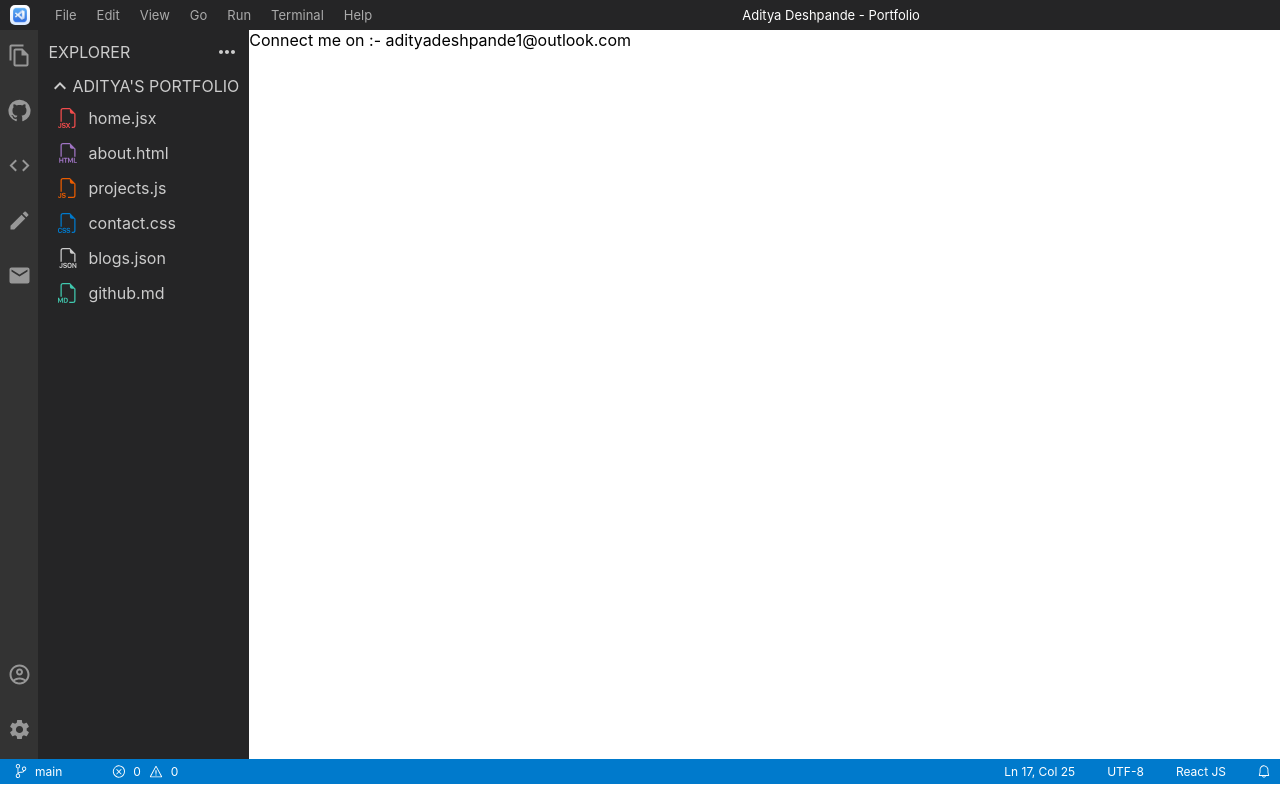
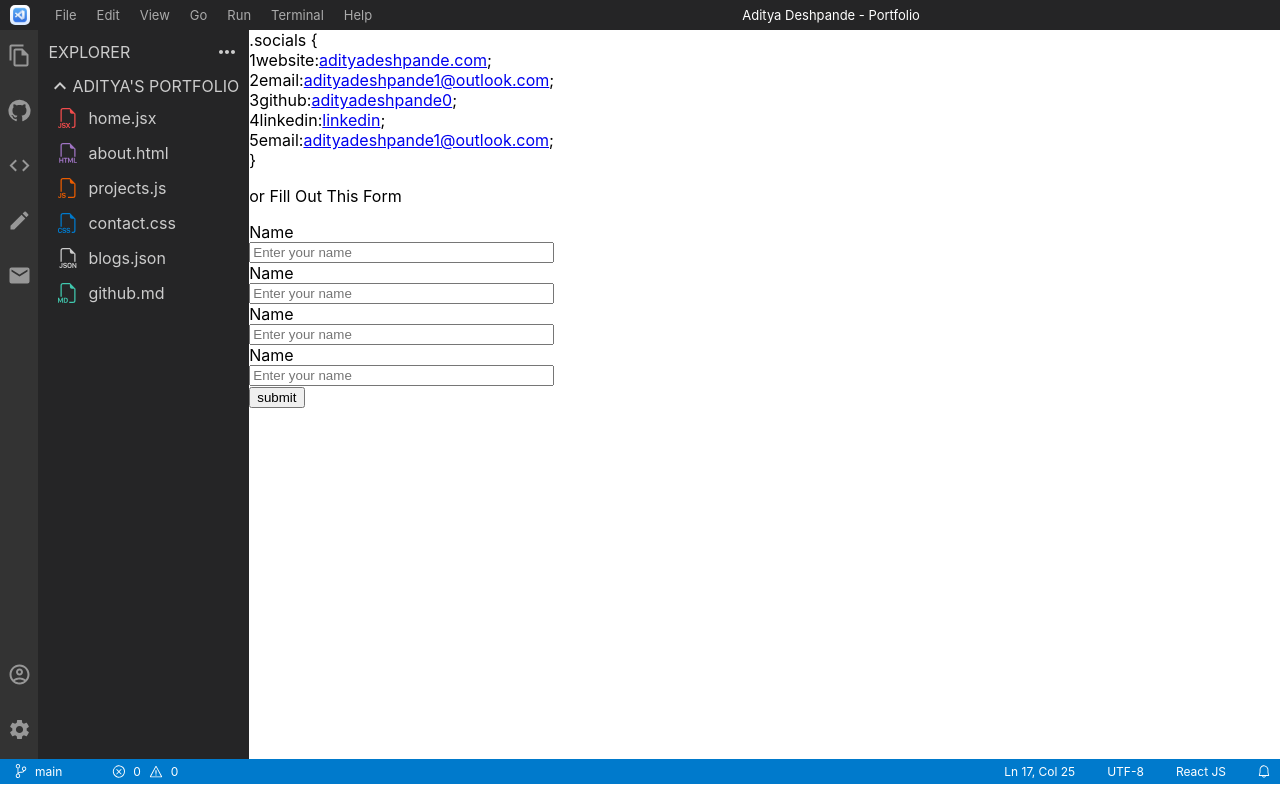
Before and after one commit to adityadeshpande0/MyPortfolio, a React (Create React App) app: page /contact in a window 1280 px wide. Built offline with nearby package versions, Linux system fonts and the light colour scheme.

Commit message:
developing : contact page

```diff
--- a/src/Components/ContactInfo/Contact.jsx
+++ b/src/Components/ContactInfo/Contact.jsx
@@ -1,11 +1,94 @@
-import React from 'react'
+import React from "react";
+import "..//ContactInfo/contactInfoStyles.css";
+const InputField = ({ label, type, placeholder, value, onChange }) => {
+  return (
+    <div style={{display:"flex", flexDirection:"column"}}>
+      <label>{label}</label>
+      <input
+        type={type}
+        placeholder={placeholder}
+        value={value}
+        onChange={onChange}
+      />
+    </div>
+  );
+};
+function Contact() {
+  const data = [
+    {
+      social: "website",
+      name: "adityadeshpande.com",
+      link: "https://adityadeshpande.netlify.app/",
+    },
+    {
+      social: "email",
+      name: "adityadeshpande1@outlook.com",
+      link: "mailto:adityadeshpande1@outlook.com",
+    },
+    {
+      social: "github",
+      name: "adityadeshpande0",
+      link: "https://github.com/adityadeshpande0",
+    },
+    {
+      social: "linkedin",
+      name: "linkedin",
+      link: "https://linkedin.com/in/adityadeshpande1",
+    },
+    {
+      social: "email",
+      name: "adityadeshpande1@outlook.com",
+      link: "mailto:adityadeshpande1@outlook.com",
+    },
+  ];
 
-function Contact() {
   return (
-    <div>
-      Connect me on :- adityadeshpande1@outlook.com
+    <div className="main-block-contact">
+      <div className="info-block-contact">
+        <p className="text-c">
+          <span>.socials</span> &#123;
+        </p>
+        {data.map((item, index) => (
+          <div key={index} className="kv-pair-contact">
+            <p className="text-c">{item.social}: </p>
+            <a href={item.link} rel="noopener">
+              {item.name}
+            </a>
+            ;
+          </div>
+        ))}
+        <p className="text-c">&#125;</p>
+      </div>
+      <div>
+        <p>or Fill Out This Form</p>
+        <InputField
+          label="Name"
+          type="text"
+          placeholder="Enter your name"
+          value=""
+        />
+          <InputField
+          label="Name"
+          type="text"
+          placeholder="Enter your name"
+          value=""
+        />
+          <InputField
+          label="Name"
+          type="text"
+          placeholder="Enter your name"
+          value=""
+        />
+          <InputField
+          label="Name"
+          type="text"
+          placeholder="Enter your name"
+          value=""
+        />
+        <button>submit</button>
+      </div>
     </div>
-  )
+  );
 }
 
-export default Contact
+export default Contact;
--- /dev/null
+++ b/src/Components/ContactInfo/contactInfoStyles.css
@@ -0,0 +1,14 @@
+.info-block-contact{
+    counter-reset: line;
+}
+.kv-pair-contact::before{
+    content: counter(line);
+    counter-increment: line;
+}
+.kv-pair-contact{
+    display: flex;
+    flex-direction: row;
+}
+.text-c{
+    margin: 0;
+}
--- a/src/Components/Sidepanel/Sidepanel.jsx
+++ b/src/Components/Sidepanel/Sidepanel.jsx
@@ -29,7 +29,7 @@ function Sidepanel() {
   return (
     <div className="main-block-sidepanel">
       <div className="explore-sidepanel">
-        <p className="text-explore-sidepanel">explorer</p>
+        <p className="text-explore-sidepanel text">explorer</p>
         <MoreHorizIcon
           className="three-dots-sidepanel"
           style={{ color: "#CCCCCC", cursor: "pointer" }}
@@ -42,7 +42,9 @@ function Sidepanel() {
           ) : (
             <KeyboardArrowUpIcon style={{ color: "#CCCCCC" }} />
           )}
-          <p style={{ textTransform: "uppercase" }}>aditya's portfolio</p>
+          <p className="text" style={{ textTransform: "uppercase" }}>
+            aditya's portfolio
+          </p>
         </div>
         {!collapsed &&
           data.map((data) => (
@@ -53,7 +55,7 @@ function Sidepanel() {
                   src={data.imageURL}
                   alt="react"
                 />
-                <p>{data.title}</p>
+                <p className="text">{data.title}</p>
               </div>
             </Link>
           ))}
--- a/src/Components/Sidepanel/sidepanelStyles.css
+++ b/src/Components/Sidepanel/sidepanelStyles.css
@@ -1,4 +1,4 @@
-p {
+.text {
   margin: 0;
   color: #cccccc;
 }
```
